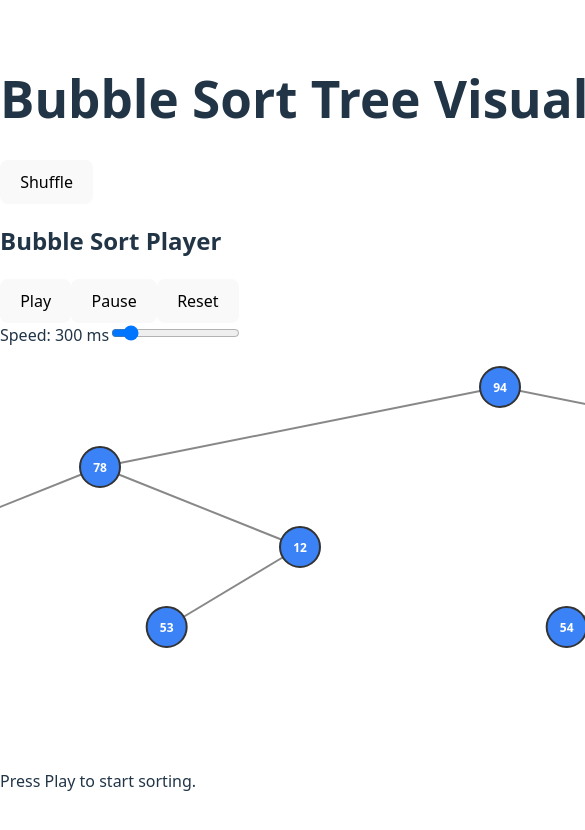
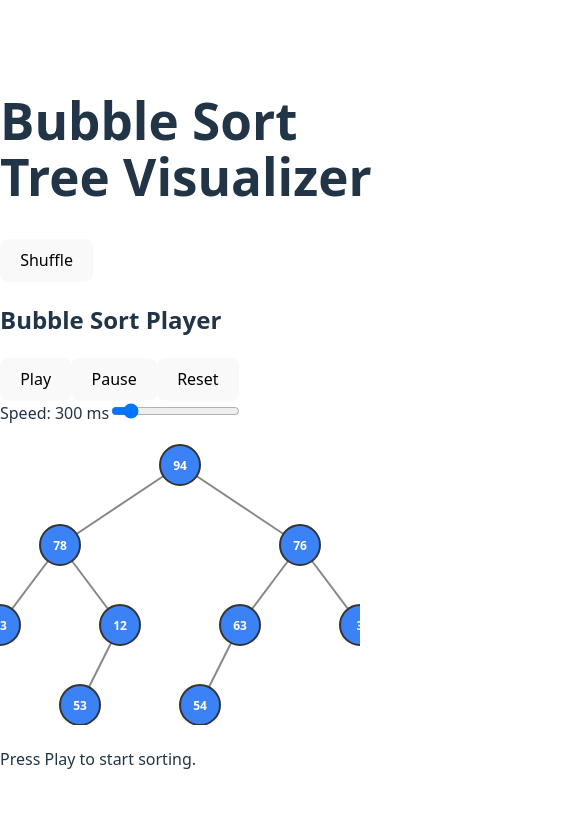
Before and after one commit to jawaadaadam/AlgorithmVisualizer, a React (Vite) app: page / in a window 390 px wide. Shown: the top 830 px of the page, 585 px wide, since content can reach past the window. Built offline with nearby package versions, Linux system fonts and the light colour scheme.

Commit message:
Updated animation

```diff
--- a/src/App.jsx
+++ b/src/App.jsx
@@ -15,7 +15,10 @@ export default function App() {
   const intervalRef = useRef(null)
 
   const steps = useMemo(() => bubbleSortSteps(baseArray), [baseArray])
-  const currentStep = currentStepIndex >= 0 && currentStepIndex < steps.length ? steps[currentStepIndex] : null
+  const currentStep =
+    currentStepIndex >= 0 && currentStepIndex < steps.length
+      ? steps[currentStepIndex]
+      : null
   const isFinished = steps.length > 0 && currentStepIndex >= steps.length - 1
 
   useEffect(() => {
@@ -37,22 +40,29 @@ export default function App() {
   const canPlay = !isFinished
   const onPlay = () => canPlay && setIsPlaying(true)
   const onPause = () => setIsPlaying(false)
-  const onReset = () => { setIsPlaying(false); setCurrentStepIndex(-1) }
+  const onReset = () => {
+    setIsPlaying(false)
+    setCurrentStepIndex(-1)
+  }
   const onShuffle = () => {
     setIsPlaying(false)
     setCurrentStepIndex(-1)
-    setBaseArray(Array.from({ length: 10 }, () => Math.floor(Math.random() * 100) + 1))
+    setBaseArray(
+      Array.from({ length: 10 }, () => Math.floor(Math.random() * 100) + 1)
+    )
   }
 
   const visualArray = currentStep ? currentStep.array : baseArray
-  const comparingIndices = currentStep ? currentStep.comparing.map(idx => `path${idx}`) : []
+  const comparingIndices = currentStep
+    ? currentStep.comparing.map(idx => `path${idx}`)
+    : []
   const swappedIndices = isFinished
     ? visualArray.map((_, idx) => `path${idx}`)
     : currentStep && currentStep.swapped
     ? currentStep.comparing.map(idx => `path${idx}`)
     : []
 
-  // Convert array to tree with path labels
+  // Convert array to binary tree
   const buildTree = (arr, start = 0, end = arr.length) => {
     if (start >= end) return null
     const mid = Math.floor((start + end) / 2)
@@ -66,14 +76,45 @@ export default function App() {
 
   const treeRoot = buildTree(visualArray)
 
+  // 🌳 Responsive spacing and sizes
+  const [windowWidth, setWindowWidth] = useState(window.innerWidth)
+  useEffect(() => {
+    const handleResize = () => setWindowWidth(window.innerWidth)
+    window.addEventListener('resize', handleResize)
+    return () => window.removeEventListener('resize', handleResize)
+  }, [])
+
+  const getSpacing = () => {
+    if (windowWidth < 500) return 120
+    if (windowWidth < 800) return 200
+    return 400
+  }
+
+  const getSvgDimensions = () => {
+    if (windowWidth < 500) return { width: 360, height: 300 }
+    if (windowWidth < 800) return { width: 700, height: 350 }
+    return { width: 1000, height: 400 }
+  }
+
+  const { width: svgWidth, height: svgHeight } = getSvgDimensions()
+
   return (
-    <div className="flex flex-col items-center min-h-screen bg-gray-100 py-8">
-      <div className="w-full max-w-4xl bg-white p-6 rounded-lg shadow">
-        <div className="flex items-center justify-between mb-4">
-          <h1 className="text-2xl font-bold">Bubble Sort Tree Visualizer</h1>
-          <button onClick={onShuffle} className="px-3 py-1 rounded bg-purple-600 hover:bg-purple-700 text-white">Shuffle</button>
+    <div className="min-h-screen flex items-center justify-center bg-gray-900 p-4">
+      <div className="w-full max-w-6xl bg-white p-6 sm:p-8 rounded-lg shadow-xl flex flex-col items-center text-center">
+        {/* Header */}
+        <div className="flex flex-col sm:flex-row items-center justify-between w-full mb-4 gap-3">
+          <h1 className="text-2xl sm:text-3xl font-bold text-gray-900">
+            Bubble Sort Tree Visualizer
+          </h1>
+          <button
+            onClick={onShuffle}
+            className="px-4 py-2 rounded bg-purple-600 hover:bg-purple-700 text-white text-sm sm:text-base transition"
+          >
+            Shuffle
+          </button>
         </div>
 
+        {/* Controls */}
         <Controls
           canPlay={canPlay}
           isPlaying={isPlaying}
@@ -84,23 +125,32 @@ export default function App() {
           setSpeedMs={setSpeedMs}
         />
 
-        <div className="flex justify-center mt-4 overflow-auto">
-          <svg width={1000} height={400}>
+        {/* Tree Display */}
+        <div className="flex justify-center mt-6 overflow-auto w-full">
+          <svg
+            width={svgWidth}
+            height={svgHeight}
+            viewBox={`0 0 ${svgWidth} ${svgHeight}`}
+            preserveAspectRatio="xMidYMin meet"
+          >
             {treeRoot && (
               <TreeNode
                 node={treeRoot}
                 comparingIndices={comparingIndices}
                 swappedIndices={swappedIndices}
                 path=""
-                x={500}
+                x={svgWidth / 2}
                 y={40}
-                horizontalSpacing={400}
+                horizontalSpacing={getSpacing()}
               />
             )}
           </svg>
         </div>
 
-        <ExplanationPanel step={currentStep} isFinished={isFinished} />
+        {/* Explanation */}
+        <div className="mt-6 w-full">
+          <ExplanationPanel step={currentStep} isFinished={isFinished} />
+        </div>
       </div>
     </div>
   )
```
